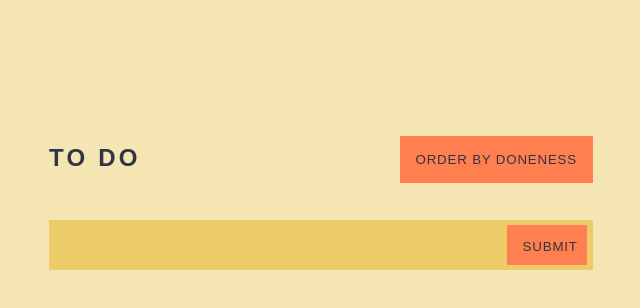
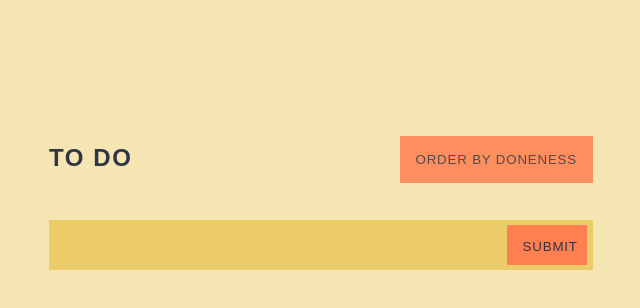
Before and after one commit to fac-13/PLHH-ToDo, a website: page index.html in a window 1280 px wide. In both pictures the pointer is over the button "ORDER BY DONENESS". Shown: the whole page, without its empty margins (319-959 px from the left). Drawn offline with Linux system fonts and the light colour scheme; a web font is replaced by a local one.

Commit message:
Add hover status for buttons and input

```diff
--- a/style.css
+++ b/style.css
@@ -157,9 +157,13 @@ li span {
     float: left;
     margin-bottom: 3rem;
     text-transform: uppercase;
-    letter-spacing: .2rem;
+    letter-spacing: .1rem;
     font-size: 1.5rem;
     padding-top: 1rem;
+}
+
+button:hover, input:hover {
+  opacity: .85;
 }
 
 @media screen and (min-width: 700px) {
```
